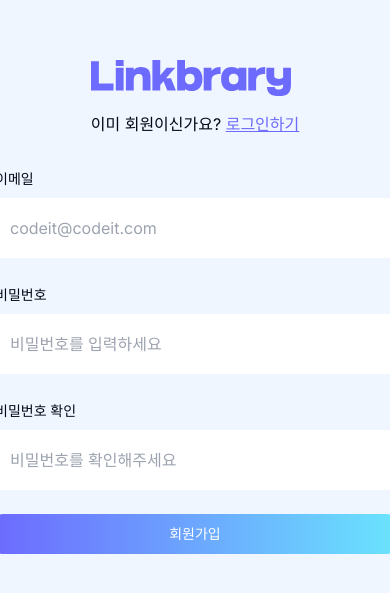
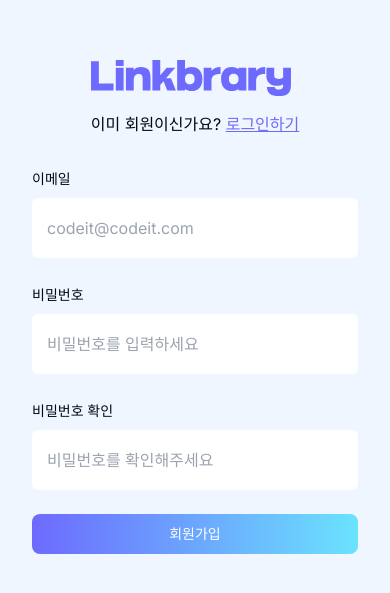
Before and after one commit to HMRyu/linkbrary, a Next.js app: page /signup in a window 390 px wide. Shown: the part 115-708 px from the top of the page. Built offline with nearby package versions, Linux system fonts and the light colour scheme.

Commit message:
fix: set left, right padding in /signin, /signup mobile layout

```diff
--- a/app/(auth)/signin/page.tsx
+++ b/app/(auth)/signin/page.tsx
@@ -90,7 +90,7 @@
           </Link>
         </div>
       </div>
-      <div className="mt-[30px] w-[400px]">
+      <div className="mt-[30px] w-screen px-8 md:w-[400px] md:px-0">
         <Form {...form}>
           <form onSubmit={form.handleSubmit(onSubmit)} className="space-y-6">
             <FormField
--- a/app/(auth)/signup/page.tsx
+++ b/app/(auth)/signup/page.tsx
@@ -91,7 +91,7 @@
           </Link>
         </div>
       </div>
-      <div className="mt-[30px] w-[400px]">
+      <div className="mt-[30px] w-screen px-8 md:w-[400px] md:px-0">
         <Form {...form}>
           <form onSubmit={form.handleSubmit(onSubmit)} className="space-y-6">
             <FormField
```
